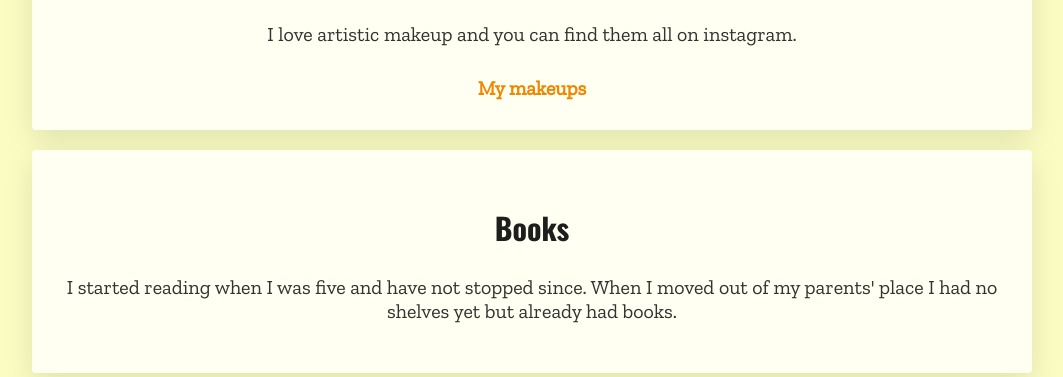
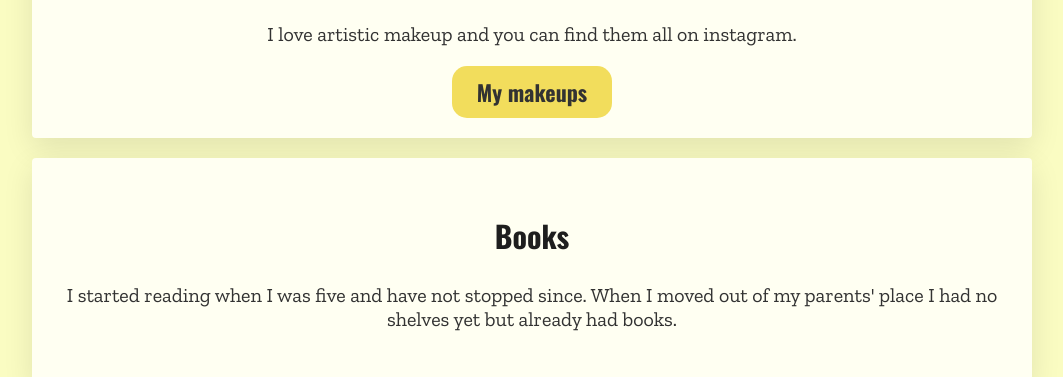
Before and after one commit to enora-claret/my-profile, a plain HTML site: page index.html in a window 1280 px wide. Shown: the part 717-1094 px from the top of the page, without its empty margins (108-1171 px from the left). Drawn offline with nearby package versions, Linux system fonts and the light colour scheme.

Commit message:
Update style.css

```diff
--- a/style.css
+++ b/style.css
@@ -75,6 +75,21 @@ a:hover{
 	box-shadow: 0px 10px 30px rgba(0,0,0,0.1);
 }
 
+.button{
+	background-color: #f2dd5c;
+	padding: 10px 25px;
+	border-radius: 15px;
+	color: rgb(50,50,50);
+	font-size: 22px;
+	font-family: 'Oswald', sans-serif;
+	margin: 15px;
+}
+
+.button:hover {
+	background-color:#ef8700;
+	color: rgb(50,50,50);
+}
+
 #introduction p{
 	margin-top: 50px;
 }
```
